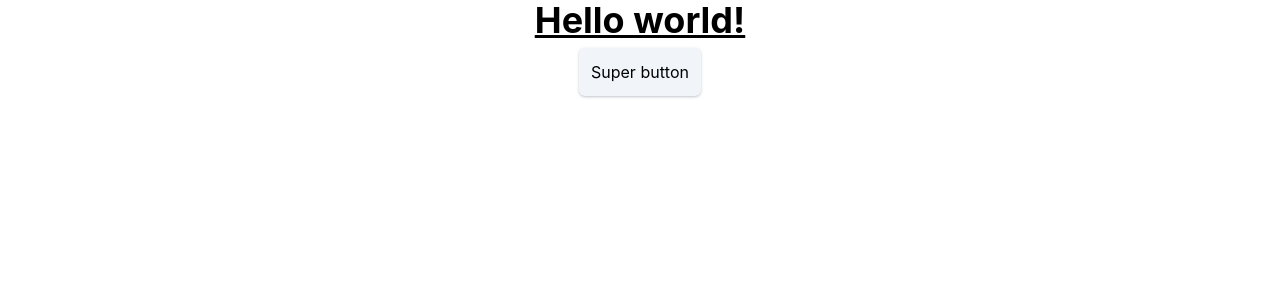
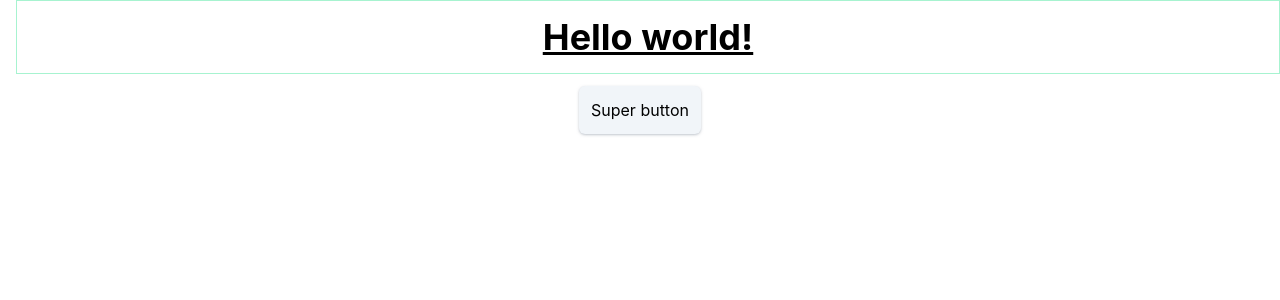
Before and after one commit to YegorKochetkov/rent-car_mern, a React (Create React App) app: page / in a window 1280 px wide. Shown: the top 300 px of the page. Built offline with nearby package versions, Linux system fonts and the light colour scheme.

Commit message:
Add prettier for tailwind classes

```diff
--- a/package.json
+++ b/package.json
@@ -32,7 +32,7 @@
 		"prepare": "husky install",
 		"add-pre-commit": "npx husky add .husky/pre-commit \"npm run lint-stage\"",
 		"format": "npx prettier --write . --ignore-path .gitignore",
-		"lint:write": "npx eslint src/**/* --fix",
+		"lint:write": "npx eslint ./src/**/* --fix",
 		"fix-style": "npm run format && npm run lint:write",
 		"lint-stage": "npx lint-staged"
 	},
@@ -87,6 +87,7 @@
 	"devDependencies": {
 		"autoprefixer": "^10.4.12",
 		"postcss": "^8.4.18",
+		"prettier-plugin-tailwindcss": "^0.1.13",
 		"tailwind-styled-components": "^2.2.0",
 		"tailwindcss": "^3.1.8"
 	}
--- a/src/App.tsx
+++ b/src/App.tsx
@@ -10,15 +10,17 @@ const Button = tw.button`
 	active:shadow-inner
 	active:shadow-gray-600
 	p-3
+	bg-slate-100
 	transition
-	bg-slate-100
 	rounded-md
 `;
 
 function App() {
 	return (
 		<div className="App">
-			<h1 className="text-4xl mb-2 font-bold underline">Hello world!</h1>
+			<h1 className="ml-4 mb-3 border border-emerald-200 p-4 text-4xl font-bold underline">
+				Hello world!
+			</h1>
 			<Button>Super button</Button>
 		</div>
 	);
```
Also changed, not shown: .prettierrc.json, 1 other file (tests, documents, lock files or other folders).
